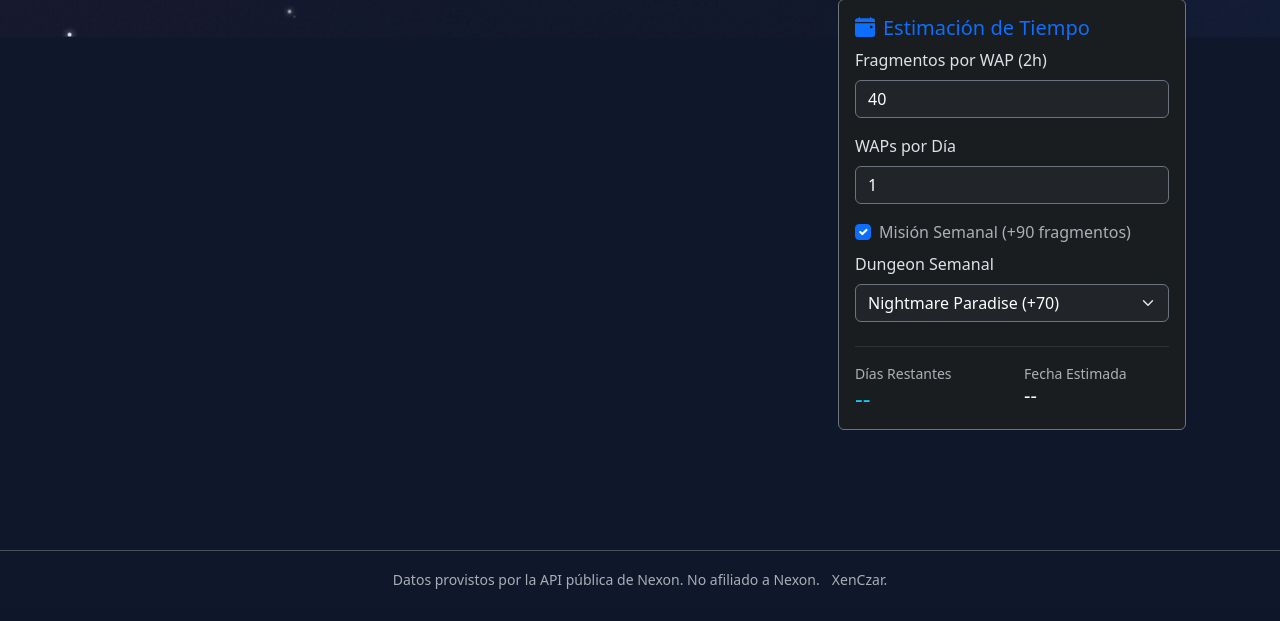
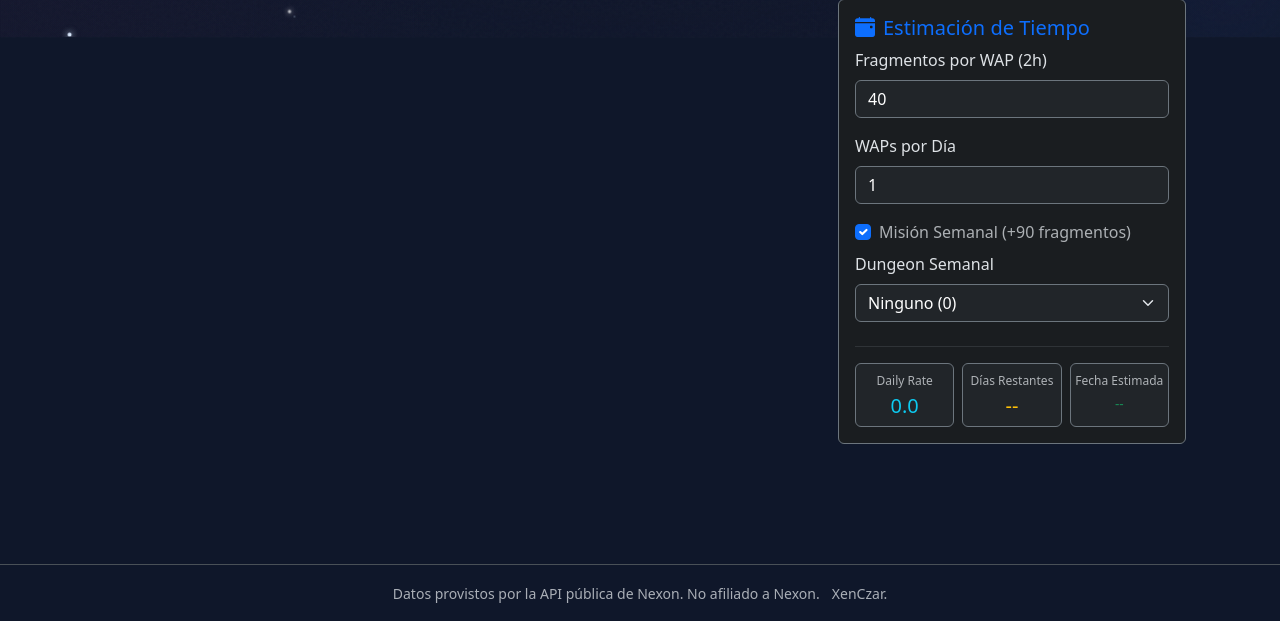
Before and after one commit to crave94/carpediem, a Flask app: page /utils/fragment-calculator in a window 1280 px wide. Shown: the part 763-1384 px from the top of the page. Before the commit the page ends 1352 px from the top, so only its background shows below. Run offline with Flask 3, Linux system fonts and the light colour scheme; data that the repository does not hold is empty; some libraries are stand-ins or nearby versions.

Commit message:
Update estimator: add missing weekly dungeon options and 3-column layout

```diff
--- a/templates/fragment-calculator.html
+++ b/templates/fragment-calculator.html
@@ -135,21 +135,33 @@
           <div class="mb-4">
             <label for="weeklyDungeon" class="form-label">Dungeon Semanal</label>
             <select id="weeklyDungeon" class="form-select bg-dark text-white border-secondary">
-              <option value="70" selected>Nightmare Paradise (+70)</option>
-              <option value="0">Ninguno (+0)</option>
+              <option value="0" selected>Ninguno (0)</option>
+              <option value="40">High Mountain (40)</option>
+              <option value="55">Angler Company (55)</option>
+              <option value="70">Nightmare Paradise (70)</option>
             </select>
           </div>
 
           <hr class="border-secondary">
 
-          <div class="row">
-            <div class="col-6">
-              <div class="text-muted small">Días Restantes</div>
-              <h4 id="daysRemaining" class="mb-0 text-info">--</h4>
+          <div class="row g-2 text-center">
+            <div class="col-4">
+              <div class="card bg-dark border-secondary py-2 h-100">
+                <div class="text-muted small" style="font-size: 0.75rem;">Daily Rate</div>
+                <h5 id="dailyRateText" class="mb-0 text-info mt-1">0.0</h5>
+              </div>
             </div>
-            <div class="col-6">
-              <div class="text-muted small">Fecha Estimada</div>
-              <h5 id="estimatedDate" class="mb-0 text-white">--</h5>
+            <div class="col-4">
+              <div class="card bg-dark border-secondary py-2 h-100">
+                <div class="text-muted small" style="font-size: 0.75rem;">Días Restantes</div>
+                <h5 id="daysRemaining" class="mb-0 text-warning mt-1">--</h5>
+              </div>
+            </div>
+            <div class="col-4">
+              <div class="card bg-dark border-secondary py-2 h-100">
+                <div class="text-muted small" style="font-size: 0.75rem;">Fecha Estimada</div>
+                <h6 id="estimatedDate" class="mb-0 text-success mt-1" style="font-size: 0.85rem; line-height: 1.5;">--</h6>
+              </div>
             </div>
           </div>
         </div>
@@ -202,6 +214,7 @@
   const wapsPerDay = document.getElementById('wapsPerDay');
   const weeklyQuest = document.getElementById('weeklyQuest');
   const weeklyDungeon = document.getElementById('weeklyDungeon');
+  const dailyRateText = document.getElementById('dailyRateText');
   const daysRemaining = document.getElementById('daysRemaining');
   const estimatedDate = document.getElementById('estimatedDate');
   const priorityContainer = document.getElementById('priorityContainer');
@@ -426,6 +439,8 @@
 
     const dailyRate = (rateWap * wapsDaily) + (extraWeekly / 7.0);
 
+    dailyRateText.textContent = dailyRate.toFixed(1);
+
     if (dailyRate <= 0) {
       daysRemaining.textContent = "--";
       estimatedDate.textContent = "--";
@@ -433,7 +448,7 @@
     }
 
     const days = Math.ceil(remFrags / dailyRate);
-    daysRemaining.textContent = days.toLocaleString() + " días";
+    daysRemaining.textContent = days.toLocaleString();
 
     const date = new Date();
     date.setDate(date.getDate() + days);
```
